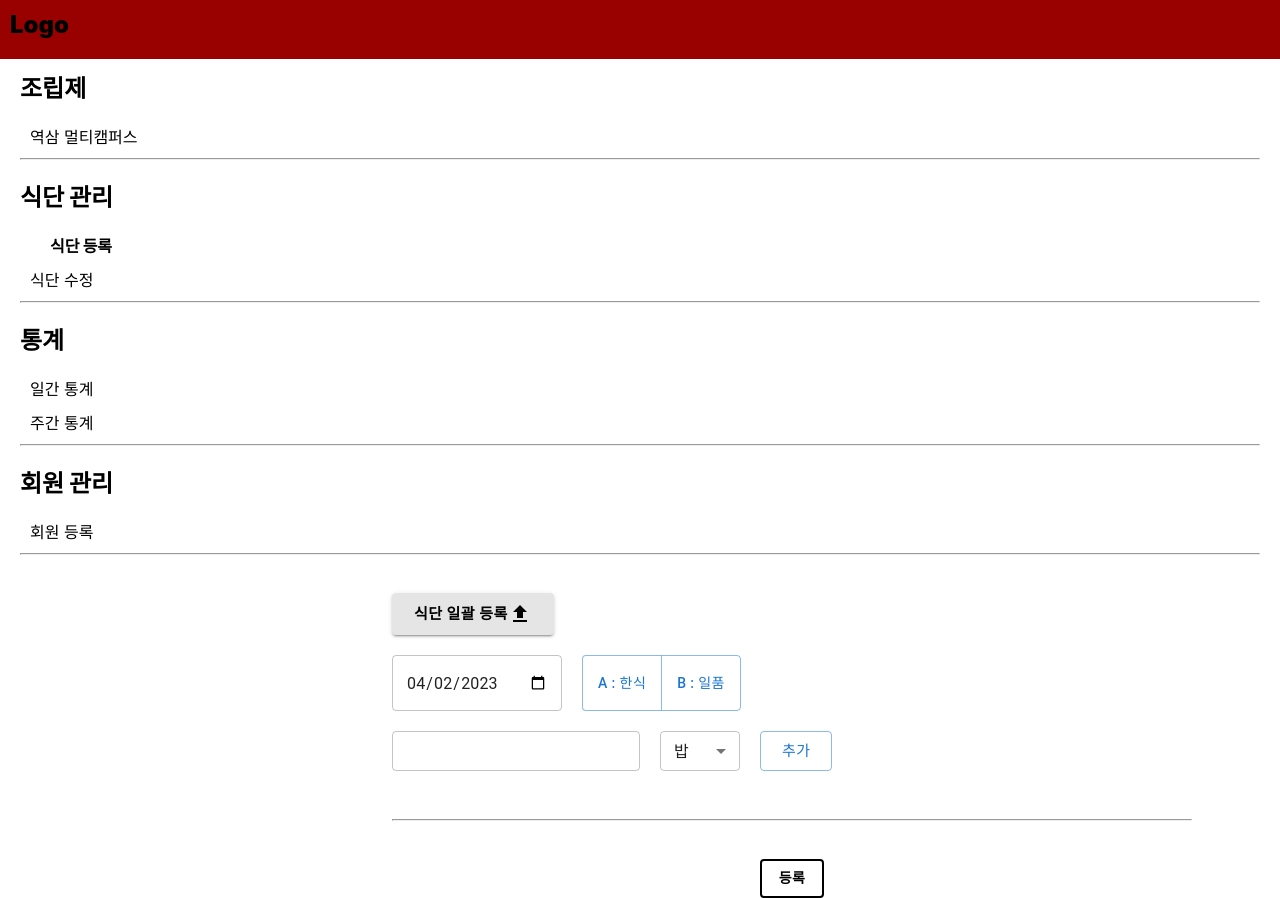
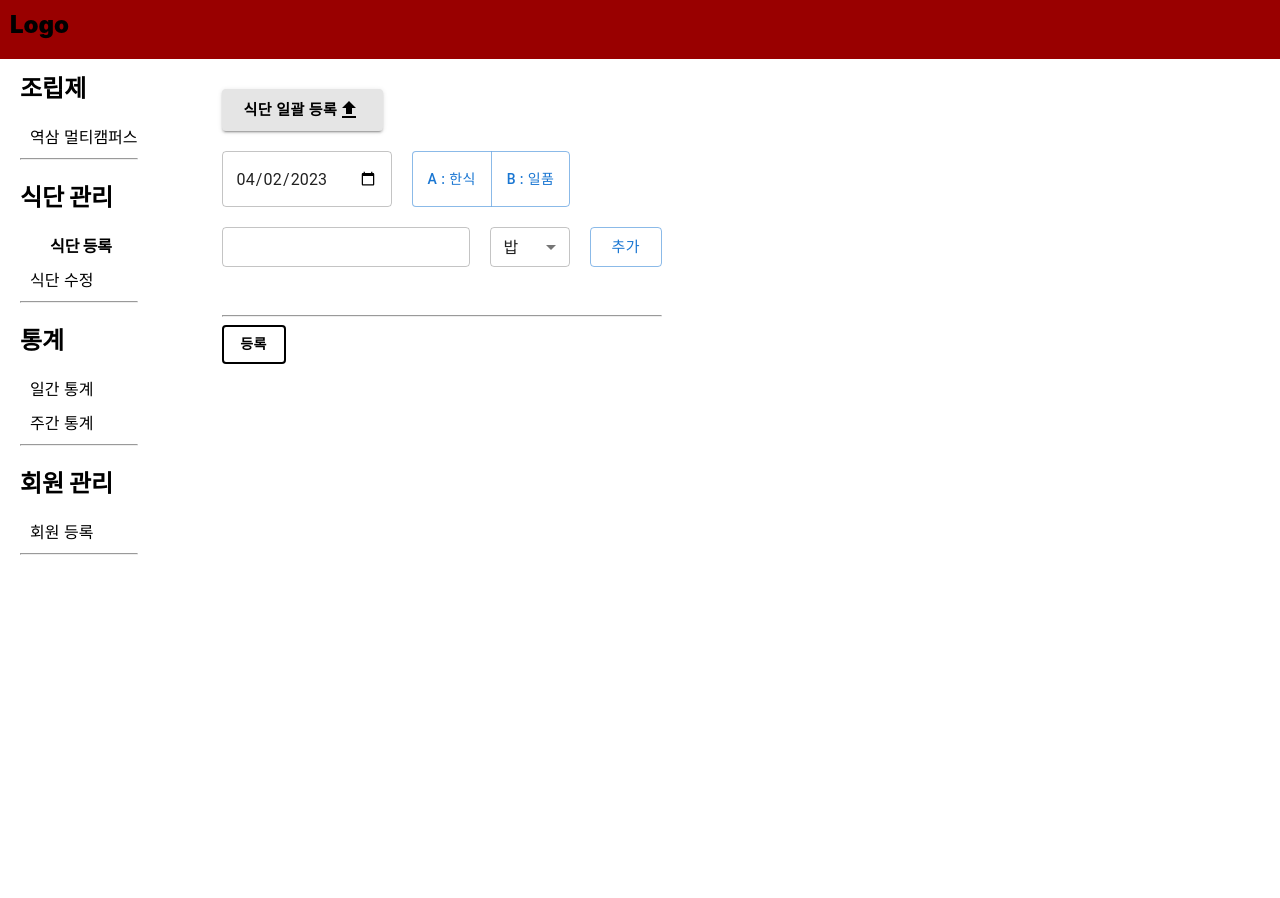
Before and after one commit to kimsj-git/hell-banquet, a React (Create React App) app in the folder managersidefront/: page /manager/diet/upload in a window 1280 px wide. After the commit the page ends 800 px from the top, so only its background shows below. Built offline with nearby package versions, Linux system fonts and the light colour scheme; sample sign-in values are in the browser's storage.

Commit message:
Feat: Build 명령어 및 index.html 원상복귀

```diff
--- a/managersidefront/package.json
+++ b/managersidefront/package.json
@@ -22,7 +22,7 @@
   },
   "scripts": {
     "start": "react-scripts start",
-    "build": "PUBLIC_URL=/manager react-scripts build",
+    "build": "react-scripts build",
     "test": "react-scripts test",
     "eject": "react-scripts eject"
   },
--- a/managersidefront/public/index.html
+++ b/managersidefront/public/index.html
@@ -1,7 +1,6 @@
 <!DOCTYPE html>
 <html lang="en">
   <head>
-    <base href="/manager/" />
     <meta charset="utf-8" />
     <meta name="viewport" content="width=device-width, initial-scale=1" />
     <meta name="theme-color" content="#000000" />
--- a/managersidefront/src/components/diet/DietField.js
+++ b/managersidefront/src/components/diet/DietField.js
@@ -4,6 +4,7 @@ import styled from "styled-components";
 import { Button, Select, TextField, MenuItem } from "@mui/material";
 
 function DietField(params) {
+  console.log(params);
   const { food, addFood, deleteFood, index } = params;
   const { name, isChild } = food;
   const [category, setCategory] = useState(
--- a/managersidefront/src/pages/DietChange.js
+++ b/managersidefront/src/pages/DietChange.js
@@ -127,7 +127,7 @@ function DietChange() {
 //   width: 100vh;
 // `;
 const Container = styled.div`
-  margin: 30px calc(5%) 0px calc(5%);
+  margin: 30px 5% 0px 5%;
 `;
 const FlexBox = styled.div`
   display: flex;
--- a/managersidefront/src/pages/DietUpload.js
+++ b/managersidefront/src/pages/DietUpload.js
@@ -42,7 +42,7 @@ function DietUpload() {
   return (
     <>
       <HeaderBar />
-      <div style={{ display: "flex", flexDirection: "column" }}>
+      <div style={{ display: "flex", flexDirection: "row" }}>
         <SideBar />
         <Container>
           <ExcelButton buttonName={"식단 일괄 등록"} />
@@ -77,20 +77,19 @@ function DietUpload() {
           })}
           <br />
           <hr />
-        </Container>
-        <Container style={{ display: "flex", justifyContent: "center" }}>
           <Button variant='outlined' style={styleForButton}>
             등록
           </Button>
         </Container>
+        {/* <Container style={{ display: "flex", justifyContent: "center" }}>
+        </Container> */}
       </div>
     </>
   );
 }
 
 const Container = styled.div`
-  width: 100vh;
-  margin: 30px calc(15%) 0px calc(200px + 15%);
+  margin: 30px calc(5%) 0px calc(5%);
 `;
 
 const FlexBox = styled.div`
```
